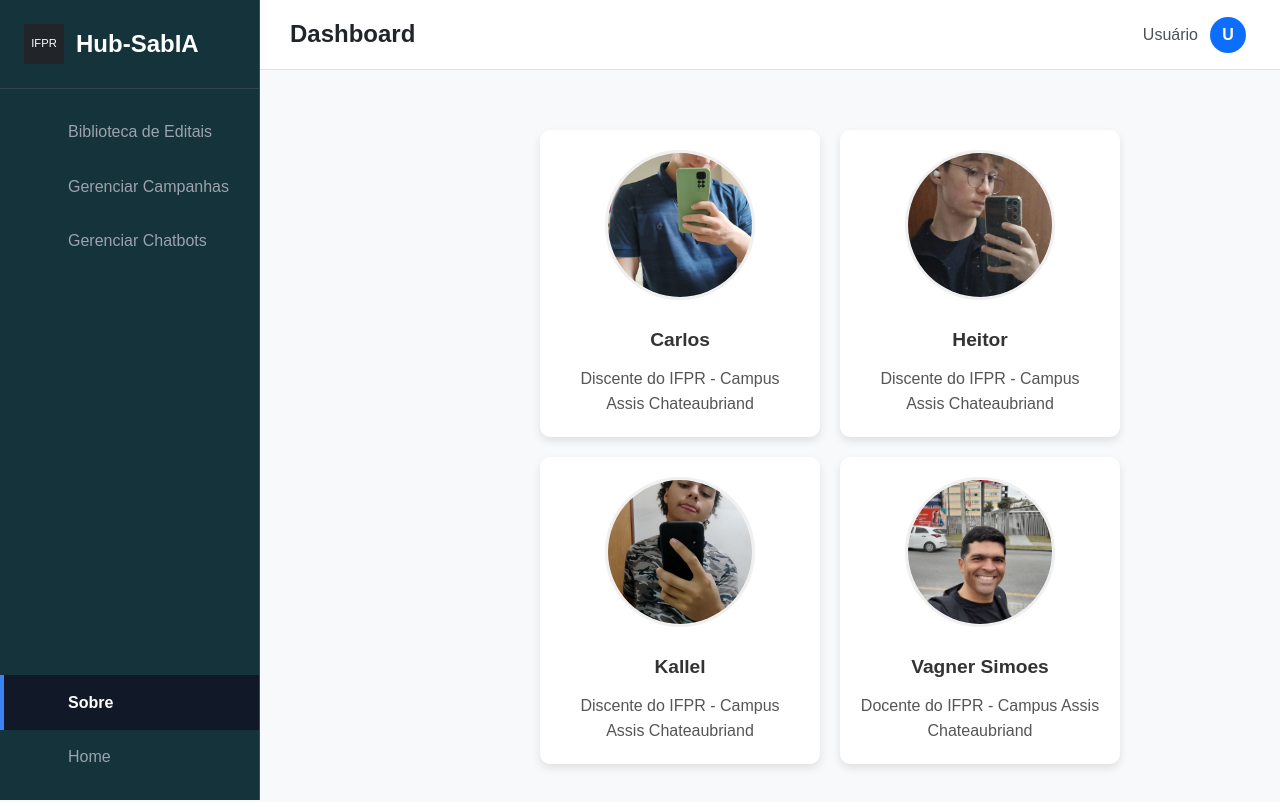
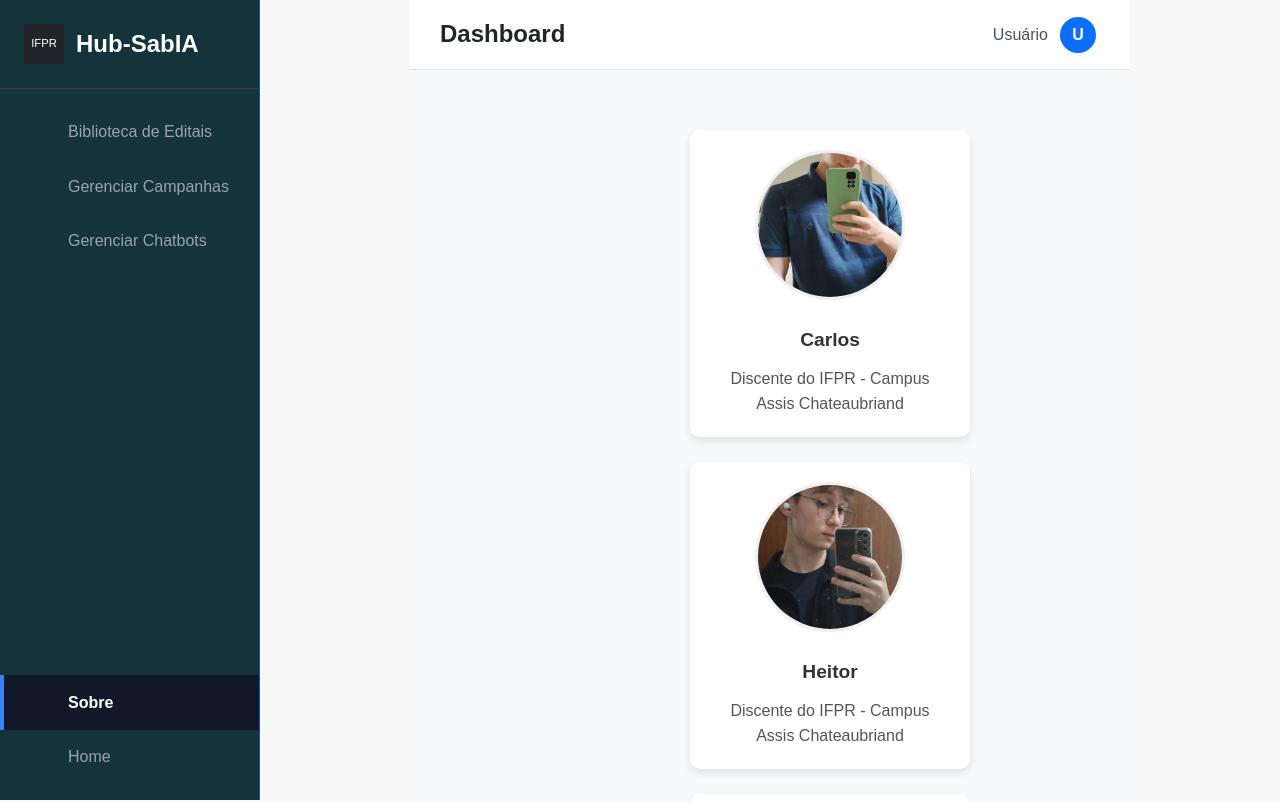
Before and after one commit to HubSabia/HubSabia_Front_e_Back, a Vue app in the folder frontend/: page /#/sobre in a window 1280 px wide. Shown: the top 802 px of the page. Built offline with nearby package versions, Linux system fonts and the light colour scheme.

Commit message:
Update SobreView.vue

```diff
--- a/frontend/src/views/SobreView.vue
+++ b/frontend/src/views/SobreView.vue
@@ -75,10 +75,9 @@ const authors = ref([
 }
 
 .authors-section {
-  display: flex;
-  flex-wrap: wrap;
-  justify-content: flex-start; /* Alinha os cards à esquerda */
-  gap: 20px; /* Espaço consistente entre os cards */
+  display: grid;
+  grid-template-columns: repeat(1, minmax(420px, 1fr));
+  gap: 25px;
   padding: 40px 0;
 }
 
```
